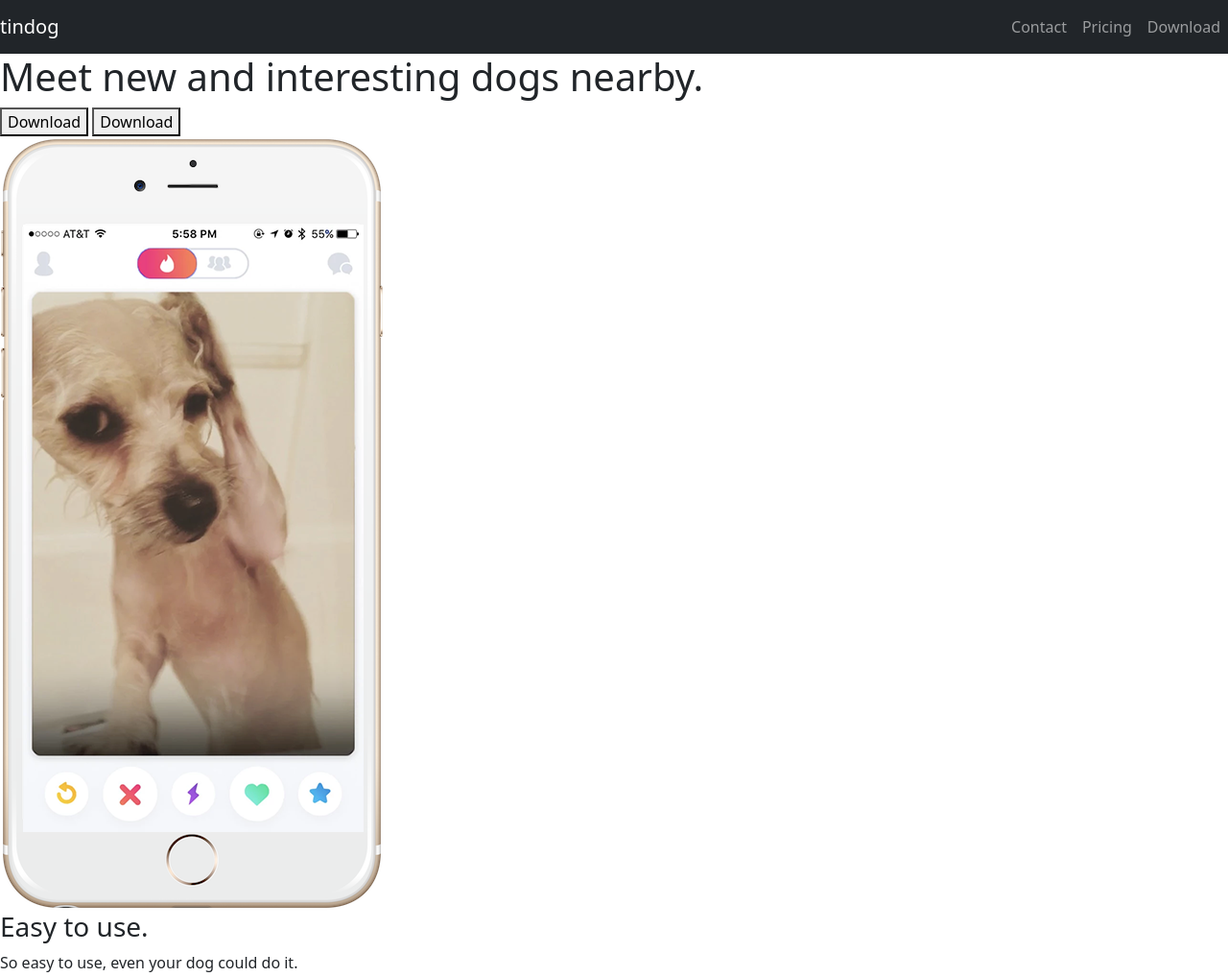
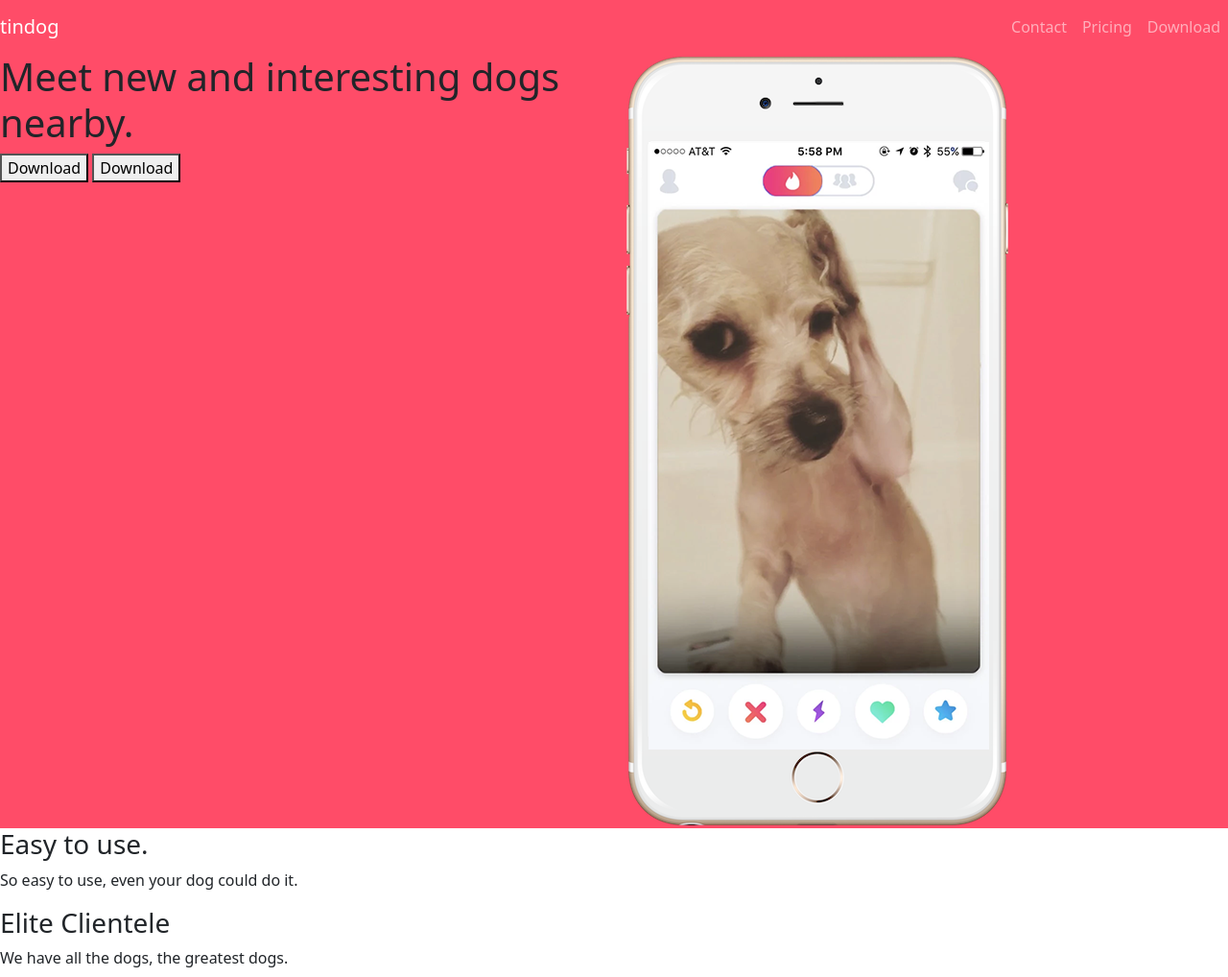
Before and after one commit to GKavvadias/TinDog-Web-Application, a plain HTML site: page index.html in a window 1280 px wide. Shown: the top 1018 px of the page at 96% size. Drawn offline with nearby package versions, Linux system fonts and the light colour scheme.

Commit message:
Adding bootstrap grip

```diff
--- a/css/styles.css
+++ b/css/styles.css
@@ -0,0 +1,3 @@
+#title {
+  background-color: #ff4c68;
+}
--- a/index.html
+++ b/index.html
@@ -15,7 +15,7 @@
 
     <!-- Nav Bar -->
 
-    <nav class="navbar navbar-expand-lg navbar-dark bg-dark">
+    <nav class="navbar navbar-expand-lg navbar-dark">
       <a class="navbar-brand" href="">tindog</a>
       <button class="navbar-toggler" type="button" data-bs-toggle="collapse" data-bs-target="#navbarTogglerDemo02" aria-controls="navbarTogglerDemo02" aria-expanded="false" aria-label="Toggle navigation">
         <span class="navbar-toggler-icon"></span>
@@ -37,15 +37,17 @@
 
 
     <!-- Title -->
-
-    <div>
+    <div class="row">
+      <div class="col-lg-6">
         <h1>Meet new and interesting dogs nearby.</h1>
         <button type="button">Download</button>
         <button type="button">Download</button>
       </div>
-    <div>
+      <div class="col-lg-6">
         <img src="images/iphone6.png" alt="iphone-mockup">
       </div>
+    </div>
+
 
   </section>
 
```
Lines whose indentation alone changed are shown as unchanged.
